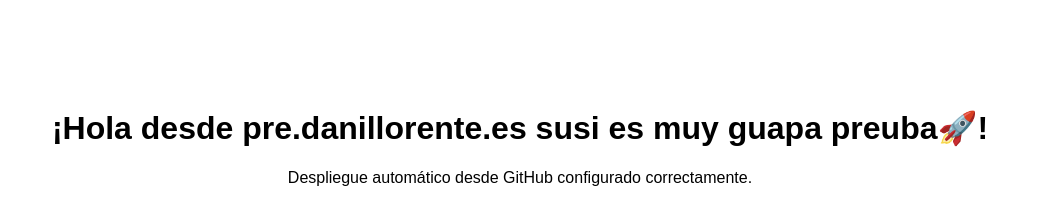
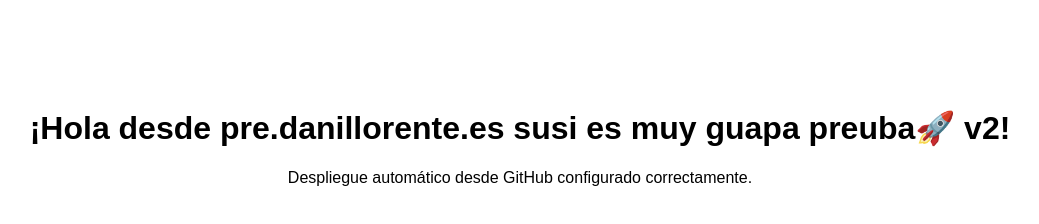
Before and after one commit to dani-llorente/danillorente-web, a plain HTML site: page index.html in a window 1280 px wide. Shown: the whole page, without its empty margins (120-1159 px from the left). Drawn offline with Linux system fonts and the light colour scheme.

Commit message:
Update index.html

```diff
--- a/index.html
+++ b/index.html
@@ -5,7 +5,7 @@
   <title>Prueba de despliegue</title>
 </head>
 <body style="font-family: sans-serif; text-align: center; padding-top: 5rem;">
-  <h1>¡Hola desde pre.danillorente.es susi es muy guapa  preuba🚀!</h1>
+  <h1>¡Hola desde pre.danillorente.es susi es muy guapa  preuba🚀 v2!</h1>
   <p>Despliegue automático desde GitHub configurado correctamente.</p>
 </body>
 </html>
```
